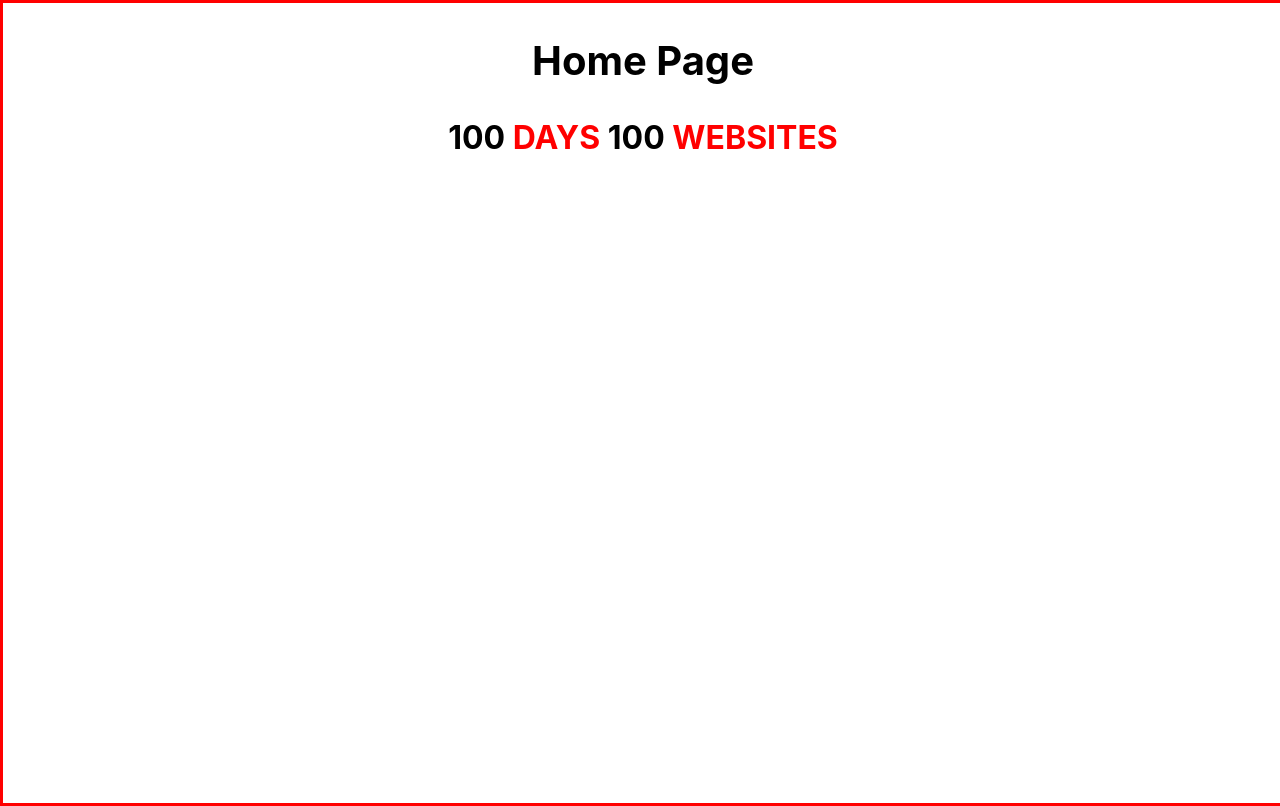
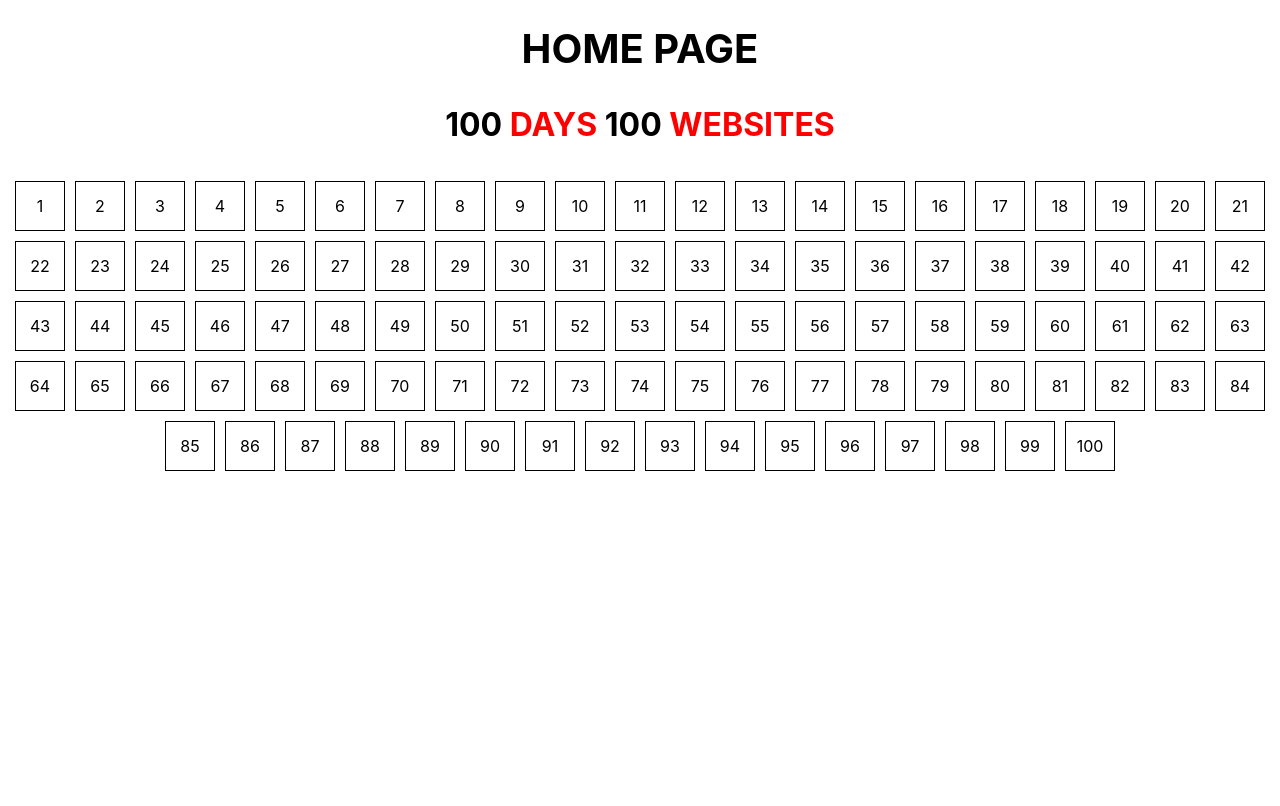
Before and after one commit to akashkurdekar7/100-days, a React (Create React App) app: page / in a window 1280 px wide. Built offline with nearby package versions, Linux system fonts and the light colour scheme.

Commit message:
added styled-components, error page and first page

```diff
--- a/src/App.js
+++ b/src/App.js
@@ -1,11 +1,17 @@
-import { BrowserRouter as Router, Routes, Route } from "react-router-dom";
+import { BrowserRouter as Router, Routes, Route, Link } from "react-router-dom";
 import Home from "./Components/Home";
+import { GlobalStyle } from "./GlobalStyles";
+import Error from "./Components/Error";
+import One from "./Pages/One";
 
 const App = () => {
   return (
     <Router>
+      <GlobalStyle />
       <Routes>
-        <Route path={"/"} element={<Home />} />
+        <Route path="/" element={<Home />} />
+        <Route path="*" element={<Error />} />
+        <Route path="/box/:number" element={<One />} />
       </Routes>
     </Router>
   );
--- /dev/null
+++ b/src/Components/Error.js
@@ -0,0 +1,29 @@
+import React from "react";
+import { Link } from "react-router-dom";
+import { styled } from "styled-components";
+
+const Error = () => {
+  return (
+    <Wrapper>
+      <h1 className="main-heading">error</h1>
+      <Link to="/">
+        <button className="button">Home</button>
+      </Link>
+    </Wrapper>
+  );
+};
+const Wrapper = styled.section`
+  .button {
+    color: red;
+    width: 50%;
+    height: 100px;
+    font-size: 3rem;
+    border-radius: 10px;
+    cursor: pointer;
+    display: flex;
+    justify-content: center;
+    align-items: center;
+    margin: auto;
+  }
+`;
+export default Error;
--- a/src/Components/Home.js
+++ b/src/Components/Home.js
@@ -1,34 +1,49 @@
 import React from "react";
+import { Link } from "react-router-dom";
 import styled from "styled-components";
+
 const Home = () => {
+  const boxes = Array.from({ length: 100 }, (_, index) => index + 1);
   return (
     <Wrapper>
       <h1 className="main-heading">Home Page</h1>
       <h3 className="sub-heading">
         100 <span>Days</span> 100 <span>Websites</span>
       </h3>
-      <div className="container"></div>
+      <div className="container">
+        {boxes.map((number) => (
+          <Link className="box-link" key={number} to={`/box/${number}`}>
+            <div className="box">{number}</div>
+          </Link>
+        ))}
+      </div>
     </Wrapper>
   );
 };
+
 const Wrapper = styled.section`
-  width: 100vw;
-  height: 100vh;
-  /* display: flex;
-  justify-content: center;
-  align-items: center; */
-  border: 3px solid red;
-  .main-heading {
-    font-size: 2.5rem;
-    text-align: center;
-  }
-  .sub-heading {
-    font-size: 2rem;
-    text-align: center;
-    span {
-      color: red;
-      text-transform: uppercase;
+  .container {
+    display: flex;
+    justify-content: center;
+    flex-wrap: wrap;
+
+    .box {
+      width: 50px;
+      height: 50px;
+      border: 1px solid black;
+      margin: 5px;
+      display: flex;
+      justify-content: center;
+      align-items: center;
+      transition: all 0.1s ease;
+      &:hover {
+        transform: scale(1.2);
+        font-size: 1.2rem;
+        font-weight: 600;
+        color: black;
+      }
     }
   }
 `;
+
 export default Home;
--- /dev/null
+++ b/src/GlobalStyles.js
@@ -0,0 +1,37 @@
+import { createGlobalStyle } from "styled-components";
+
+export const GlobalStyle = createGlobalStyle`
+*{
+    margin: 0;
+    padding: 0;
+    box-sizing: border-box ;
+}
+section{
+    width: 100%;
+    height: 100%;
+}
+
+/* reusable components */
+.main-heading {
+    margin: 1.5rem 0;
+    font-size: 2.5rem;
+    text-align: center;
+    text-transform: uppercase;
+  }
+  .sub-heading {
+    margin: 2rem 0;
+    font-size: 2rem;
+    text-align: center;
+    span {
+      color: red;
+      text-transform: uppercase;
+    }
+  }
+a{
+  text-decoration: none;
+      color: black;
+      &:visited {
+        color: red;
+      }
+}
+`;
--- /dev/null
+++ b/src/Pages/One.js
@@ -0,0 +1,14 @@
+import React from "react";
+import { useParams } from "react-router-dom";
+import { styled } from "styled-components";
+
+const one = () => {
+  const { number } = useParams();
+  return (
+    <Wrapper>
+      <h1>{number}</h1>
+    </Wrapper>
+  );
+};
+const Wrapper = styled.section``;
+export default one;
```
